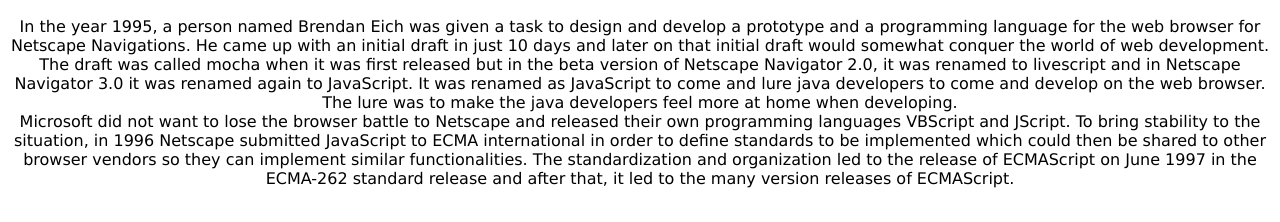
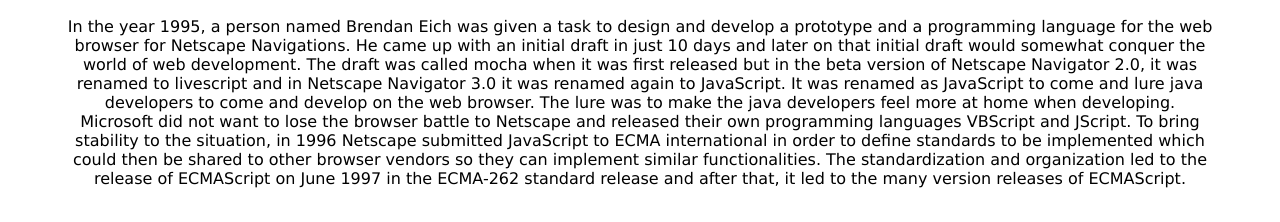
Before and after one commit to johanntelesforo/johanngabrieltelesforo, a plain HTML site: page myreviewonecmascript.html in a window 1280 px wide. Shown: the part 578-800 px from the top of the page. Drawn offline with Linux system fonts and the light colour scheme.

Commit message:
changes to allignment

```diff
--- a/myreviewonecmascript.css
+++ b/myreviewonecmascript.css
@@ -30,6 +30,8 @@ h1{
 
 p{
     margin-bottom: 60px;
+    margin-right: 45px;
+    margin-left: 45px;
 }
 
 .back{
```
